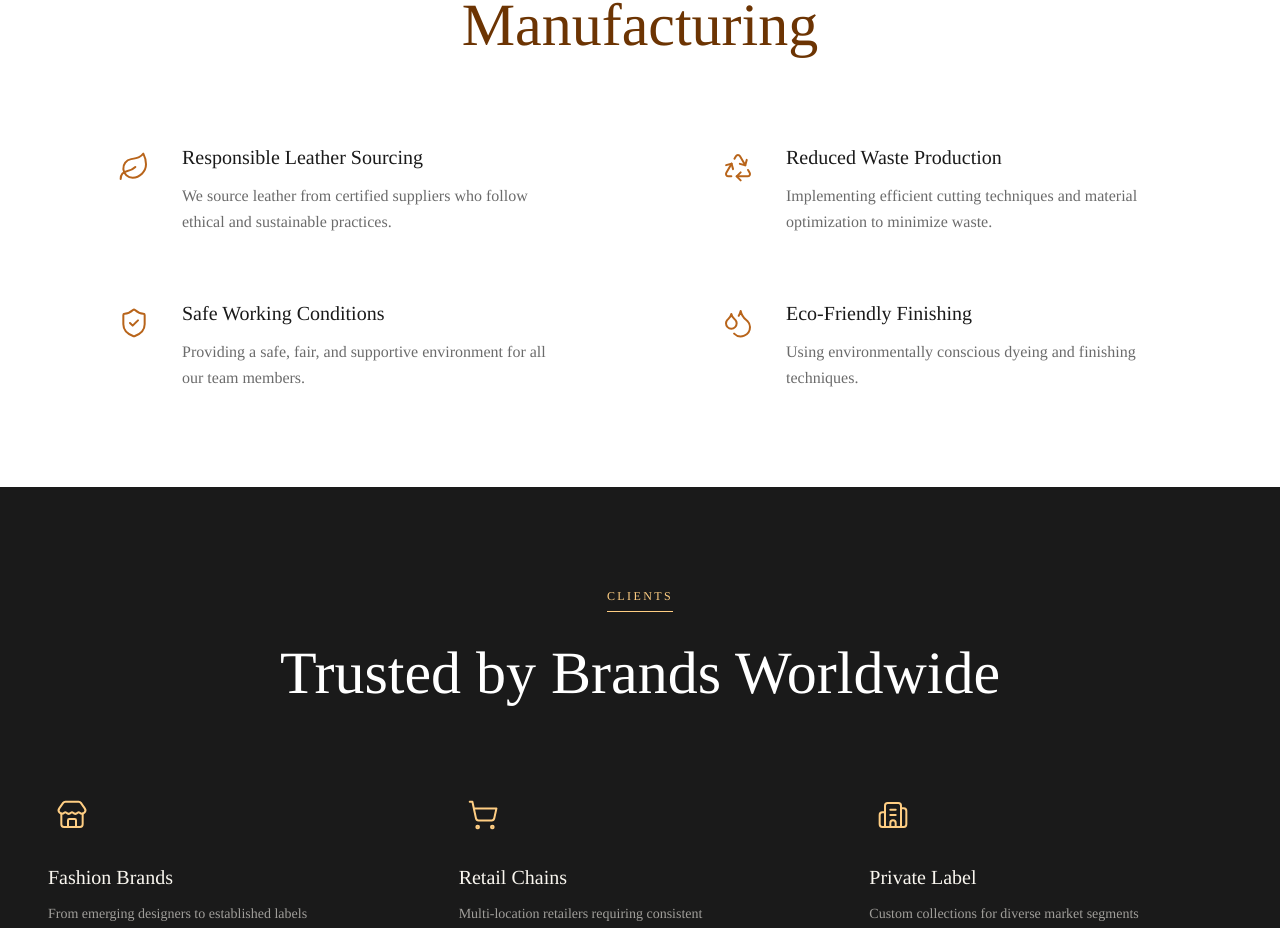
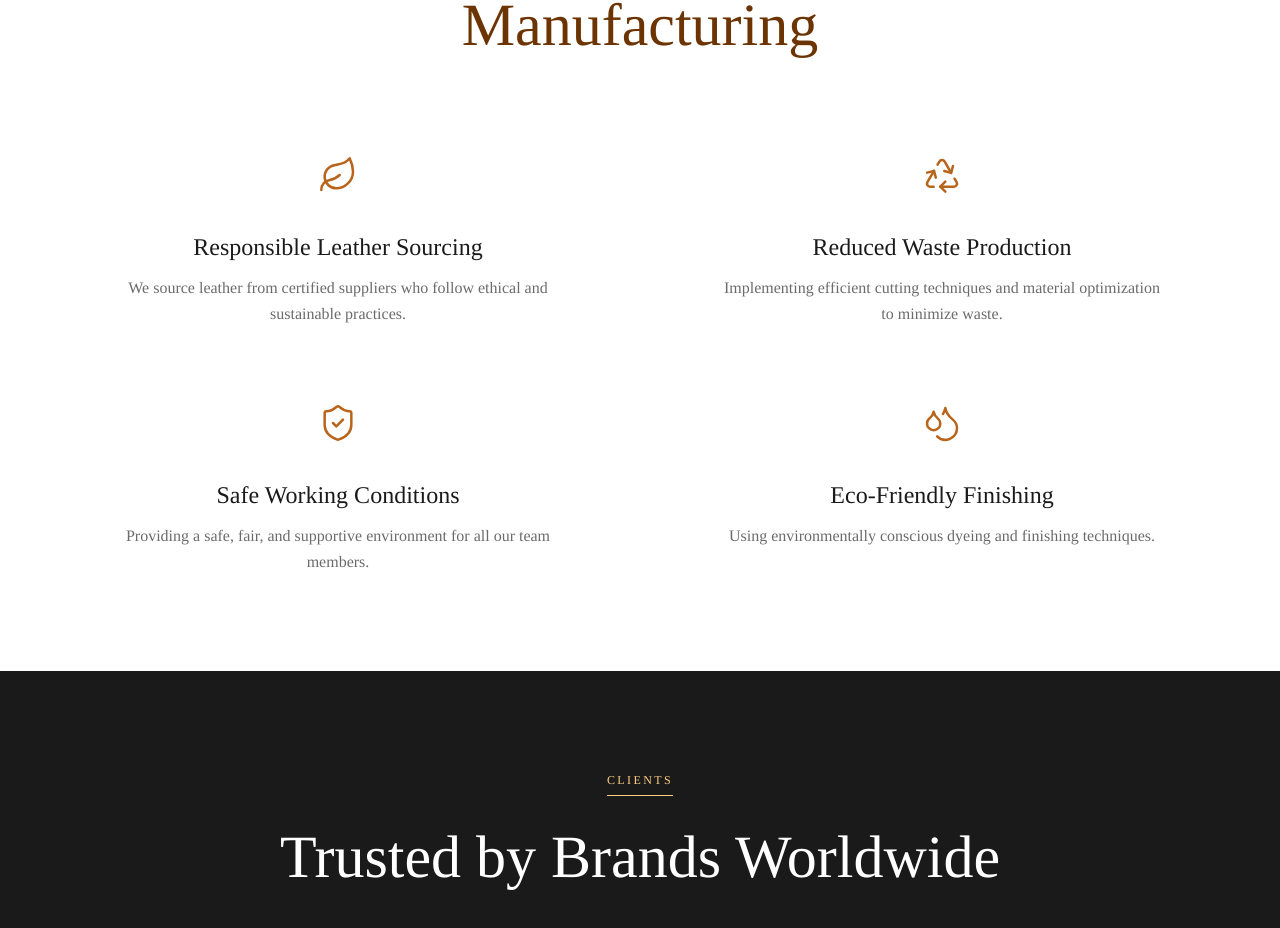
Before and after one commit to Lordevs/Smart-Range-Leather, a Next.js app: page / in a window 1280 px wide. Shown: the part 8316-9244 px from the top of the page. Built offline with nearby package versions, Linux system fonts and the light colour scheme; no server answers.

Commit message:
feat: create new `FeatureGridSection` component to display a grid of features with icons, titles, and descriptions.

```diff
--- a/src/components/common/feature-grid-section.tsx
+++ b/src/components/common/feature-grid-section.tsx
@@ -50,18 +50,18 @@ export function FeatureGridSection({
               whileInView={{ opacity: 1, x: 0 }}
               viewport={{ once: true }}
               transition={{ delay: index * 0.1, duration: 0.5 }}
-              className="flex items-start space-x-6 max-w-lg mx-auto">
-              <div className="flex h-12 w-12 shrink-0 items-center justify-center">
+              className="flex flex-col items-center text-center max-w-lg mx-auto">
+              <div className="flex h-16 w-16 items-center justify-center mb-6">
                 <feature.icon
-                  className="h-8 w-8 text-[#B8641A]"
+                  className="h-10 w-10 text-[#B8641A]"
                   strokeWidth={1.5}
                 />
               </div>
               <div className="space-y-3">
-                <h3 className="text-xl font-medium text-[#1a1a1a] font-serif">
+                <h3 className="text-2xl font-medium text-[#1a1a1a] font-serif">
                   {feature.title}
                 </h3>
-                <p className="text-base text-[#6B6B6B] leading-relaxed max-w-sm">
+                <p className="text-base text-[#6B6B6B] leading-relaxed max-w-md">
                   {feature.description}
                 </p>
               </div>
```
